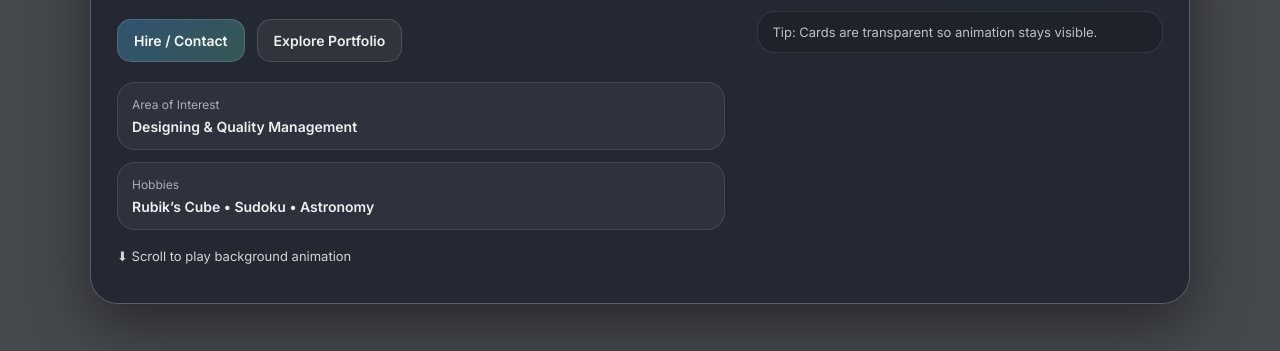
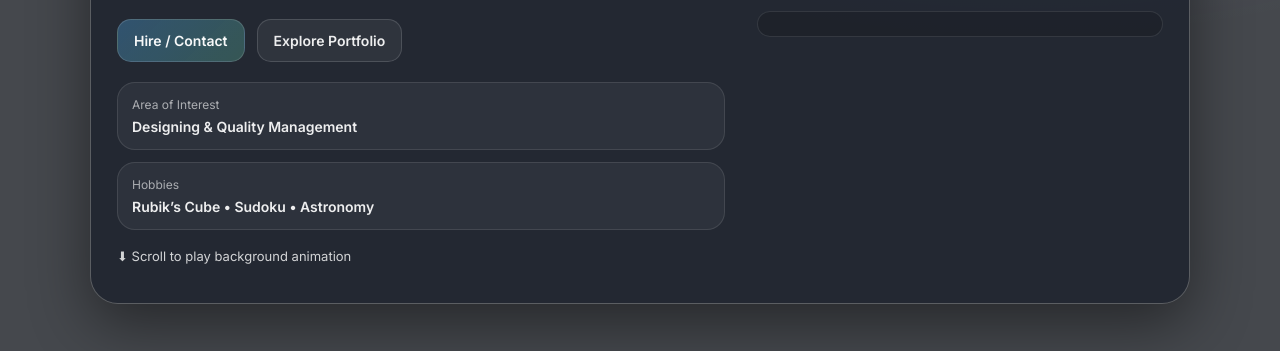
Before and after one commit to sivanantham-c/welcome_to_my_portfolio, a plain HTML site: page index.html in a window 1280 px wide. Shown: the part 449-800 px from the top of the page. Drawn offline with Linux system fonts and the light colour scheme.

Commit message:
Fix HTML formatting and structure

```diff
--- a/index.html
+++ b/index.html
@@ -113,7 +113,6 @@
         </div>
 
         <div class="note">
-          Tip: Cards are transparent so animation stays visible.
         </div>
       </div>
     </div>
```
